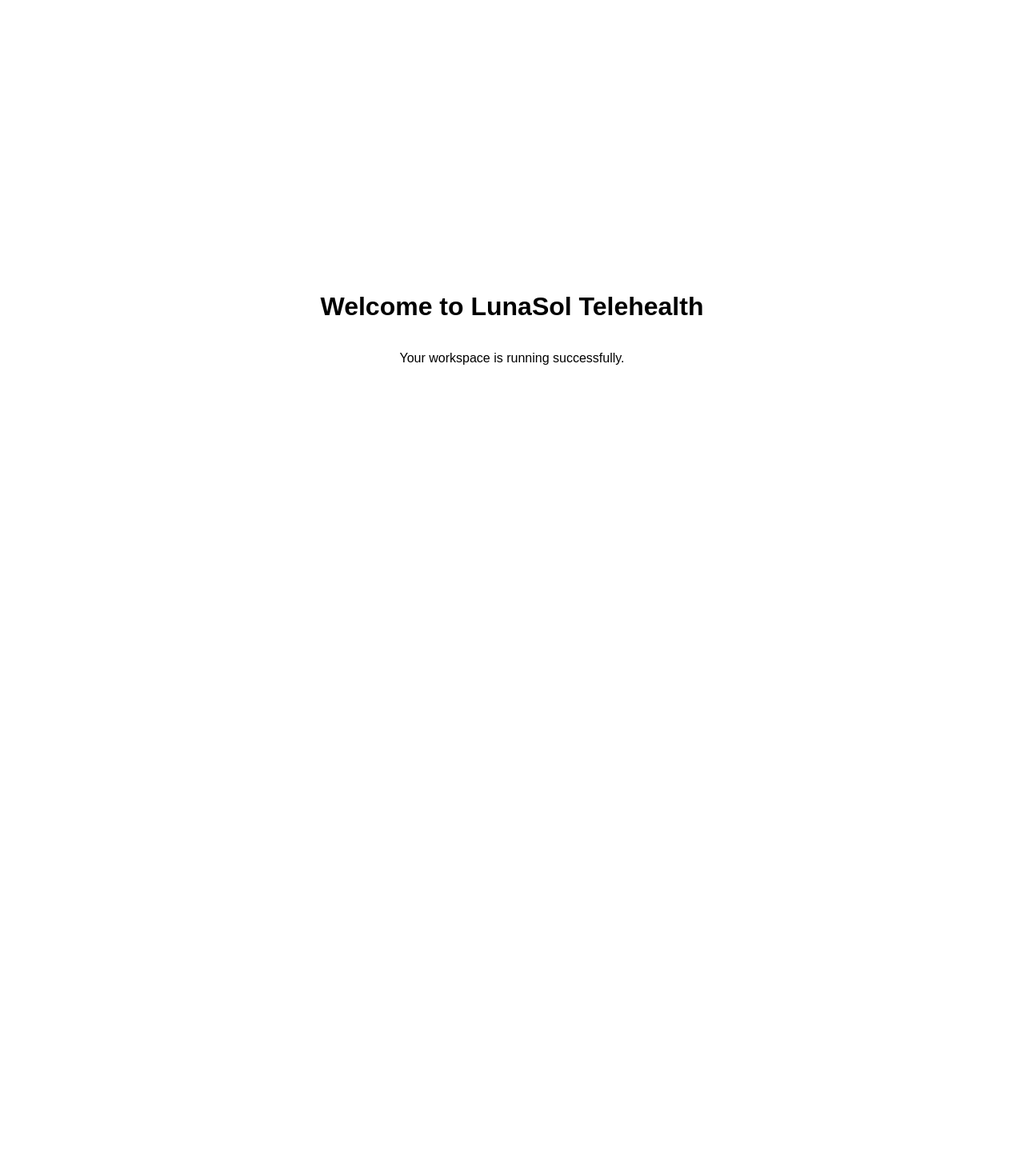
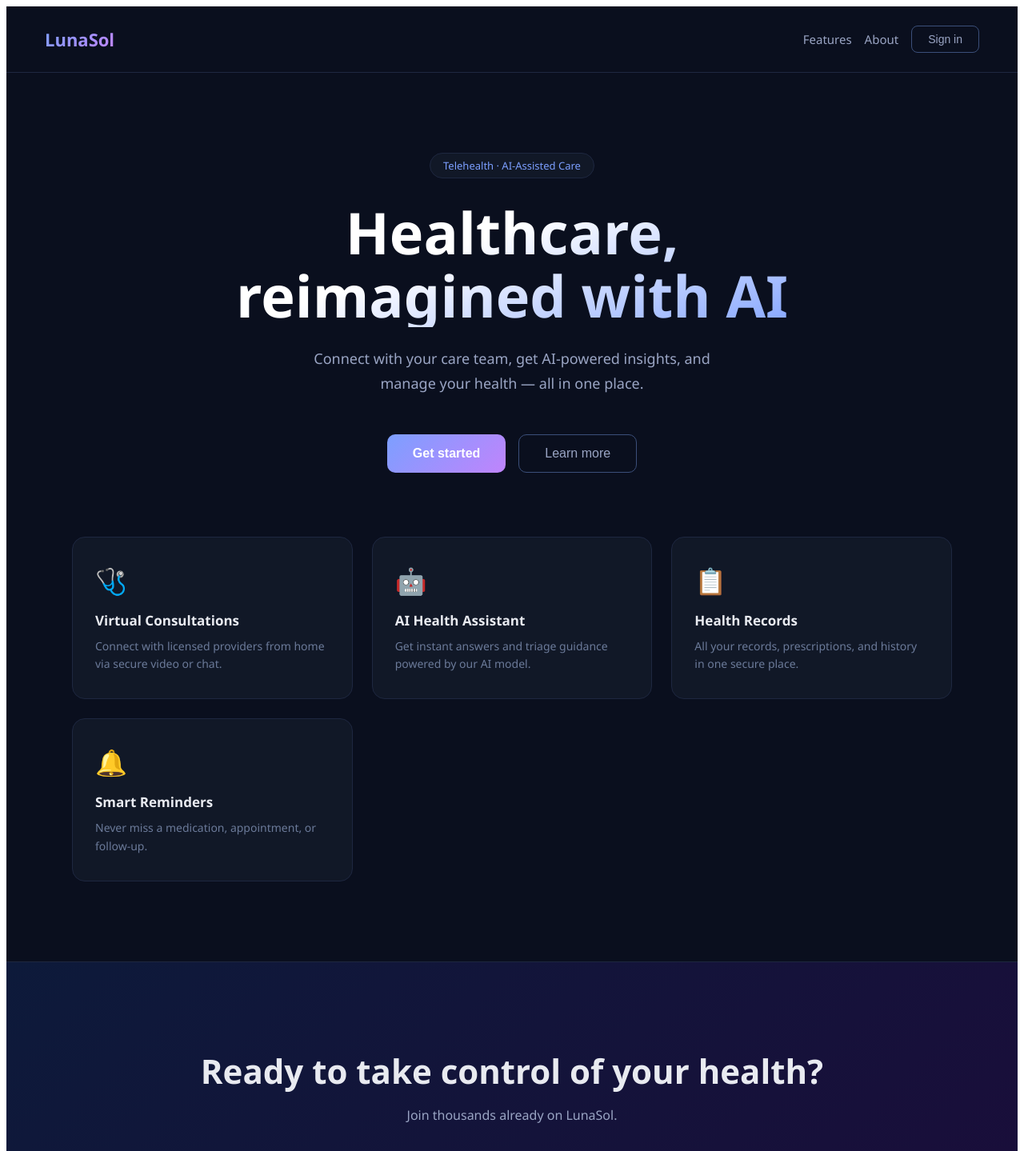
Before and after one commit to Benny-Gil/LunaSol, a Next.js app in the folder apps/web/: page / in a window 1280 px wide. Shown: the top 1439 px of the page at 80% size. Before the commit the page ends 816 px from the top, so only its background shows below. Built offline with nearby package versions, Linux system fonts and the light colour scheme.

Commit message:
feat(web): add landing page with hero, feature cards, and CTA

```diff
--- a/apps/web/src/app/page.tsx
+++ b/apps/web/src/app/page.tsx
@@ -1,17 +1,74 @@
 export default function Home() {
   return (
-    <div
-      style={{
-        display: 'flex',
-        flexDirection: 'column',
-        alignItems: 'center',
-        justifyContent: 'center',
-        minHeight: '100vh',
-        fontFamily: 'sans-serif',
-      }}
-    >
-      <h1>Welcome to LunaSol Telehealth</h1>
-      <p>Your workspace is running successfully.</p>
+    <div style={{ fontFamily: "'Segoe UI', system-ui, sans-serif", background: '#0a0f1e', minHeight: '100vh', color: '#e8eaf0' }}>
+
+      {/* Nav */}
+      <nav style={{ display: 'flex', justifyContent: 'space-between', alignItems: 'center', padding: '24px 48px', borderBottom: '1px solid #1e2740' }}>
+        <span style={{ fontSize: '22px', fontWeight: 700, background: 'linear-gradient(135deg, #7c9fff, #c084fc)', WebkitBackgroundClip: 'text', WebkitTextFillColor: 'transparent' }}>
+          LunaSol
+        </span>
+        <div style={{ display: 'flex', gap: '16px', alignItems: 'center' }}>
+          <a href="#" style={{ color: '#9aa5c4', textDecoration: 'none', fontSize: '15px' }}>Features</a>
+          <a href="#" style={{ color: '#9aa5c4', textDecoration: 'none', fontSize: '15px' }}>About</a>
+          <button style={{ background: 'transparent', border: '1px solid #3b4f7a', color: '#9aa5c4', padding: '8px 20px', borderRadius: '8px', cursor: 'pointer', fontSize: '14px' }}>
+            Sign in
+          </button>
+        </div>
+      </nav>
+
+      {/* Hero */}
+      <section style={{ textAlign: 'center', padding: '100px 24px 80px' }}>
+        <div style={{ display: 'inline-block', background: '#111827', border: '1px solid #1e2740', borderRadius: '999px', padding: '6px 16px', fontSize: '13px', color: '#7c9fff', marginBottom: '28px' }}>
+          Telehealth · AI-Assisted Care
+        </div>
+        <h1 style={{ fontSize: 'clamp(36px, 6vw, 72px)', fontWeight: 800, lineHeight: 1.1, margin: '0 auto 24px', maxWidth: '800px', background: 'linear-gradient(160deg, #ffffff 40%, #7c9fff)', WebkitBackgroundClip: 'text', WebkitTextFillColor: 'transparent' }}>
+          Healthcare, reimagined with AI
+        </h1>
+        <p style={{ fontSize: '18px', color: '#9aa5c4', maxWidth: '520px', margin: '0 auto 48px', lineHeight: 1.7 }}>
+          Connect with your care team, get AI-powered insights, and manage your health — all in one place.
+        </p>
+        <div style={{ display: 'flex', gap: '16px', justifyContent: 'center', flexWrap: 'wrap' }}>
+          <button style={{ background: 'linear-gradient(135deg, #7c9fff, #c084fc)', border: 'none', color: '#fff', padding: '14px 32px', borderRadius: '10px', fontSize: '16px', fontWeight: 600, cursor: 'pointer' }}>
+            Get started
+          </button>
+          <button style={{ background: 'transparent', border: '1px solid #3b4f7a', color: '#9aa5c4', padding: '14px 32px', borderRadius: '10px', fontSize: '16px', cursor: 'pointer' }}>
+            Learn more
+          </button>
+        </div>
+      </section>
+
+      {/* Feature cards */}
+      <section style={{ display: 'grid', gridTemplateColumns: 'repeat(auto-fit, minmax(260px, 1fr))', gap: '24px', maxWidth: '1100px', margin: '0 auto', padding: '0 24px 100px' }}>
+        {[
+          { icon: '🩺', title: 'Virtual Consultations', desc: 'Connect with licensed providers from home via secure video or chat.' },
+          { icon: '🤖', title: 'AI Health Assistant', desc: 'Get instant answers and triage guidance powered by our AI model.' },
+          { icon: '📋', title: 'Health Records', desc: 'All your records, prescriptions, and history in one secure place.' },
+          { icon: '🔔', title: 'Smart Reminders', desc: 'Never miss a medication, appointment, or follow-up.' },
+        ].map(({ icon, title, desc }) => (
+          <div key={title} style={{ background: '#111827', border: '1px solid #1e2740', borderRadius: '16px', padding: '32px 28px' }}>
+            <div style={{ fontSize: '32px', marginBottom: '16px' }}>{icon}</div>
+            <h3 style={{ fontSize: '17px', fontWeight: 700, marginBottom: '10px', color: '#e8eaf0' }}>{title}</h3>
+            <p style={{ fontSize: '14px', color: '#6b7a99', lineHeight: 1.6, margin: 0 }}>{desc}</p>
+          </div>
+        ))}
+      </section>
+
+      {/* CTA banner */}
+      <section style={{ background: 'linear-gradient(135deg, #0d1a3a, #1a0d3a)', borderTop: '1px solid #1e2740', borderBottom: '1px solid #1e2740', padding: '72px 24px', textAlign: 'center' }}>
+        <h2 style={{ fontSize: 'clamp(24px, 4vw, 42px)', fontWeight: 800, marginBottom: '16px', color: '#e8eaf0' }}>
+          Ready to take control of your health?
+        </h2>
+        <p style={{ color: '#9aa5c4', marginBottom: '36px', fontSize: '16px' }}>Join thousands already on LunaSol.</p>
+        <button style={{ background: 'linear-gradient(135deg, #7c9fff, #c084fc)', border: 'none', color: '#fff', padding: '16px 40px', borderRadius: '10px', fontSize: '17px', fontWeight: 600, cursor: 'pointer' }}>
+          Create free account
+        </button>
+      </section>
+
+      {/* Footer */}
+      <footer style={{ textAlign: 'center', padding: '32px', color: '#3b4f7a', fontSize: '13px' }}>
+        © {new Date().getFullYear()} LunaSol. All rights reserved.
+      </footer>
+
     </div>
   )
 }
```
